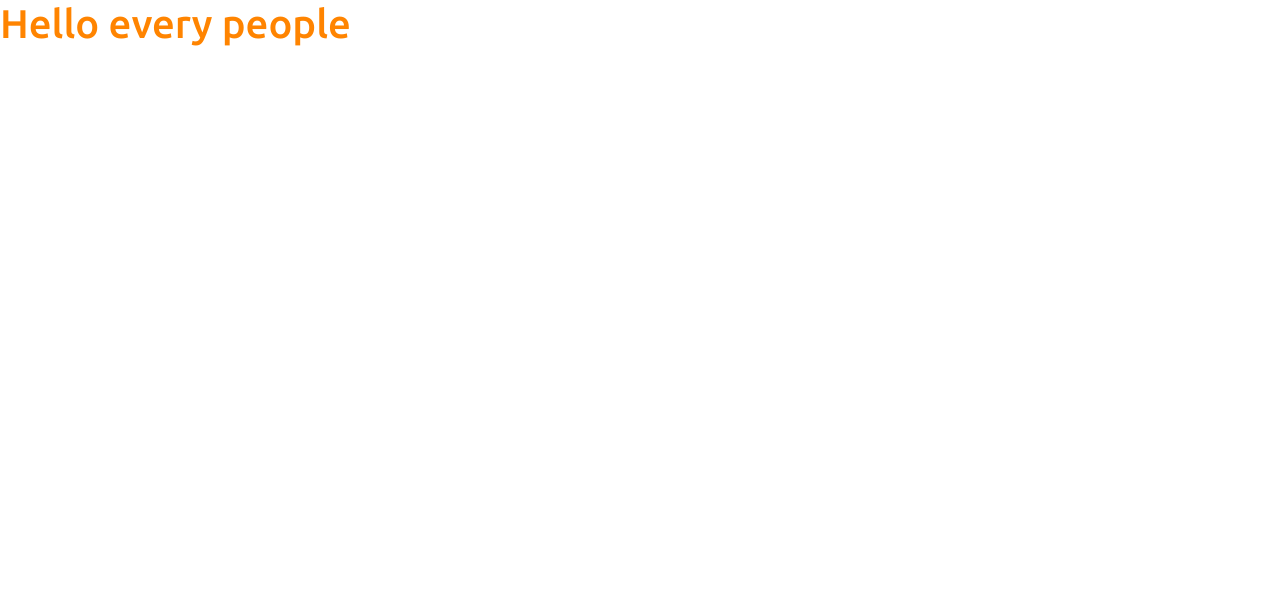
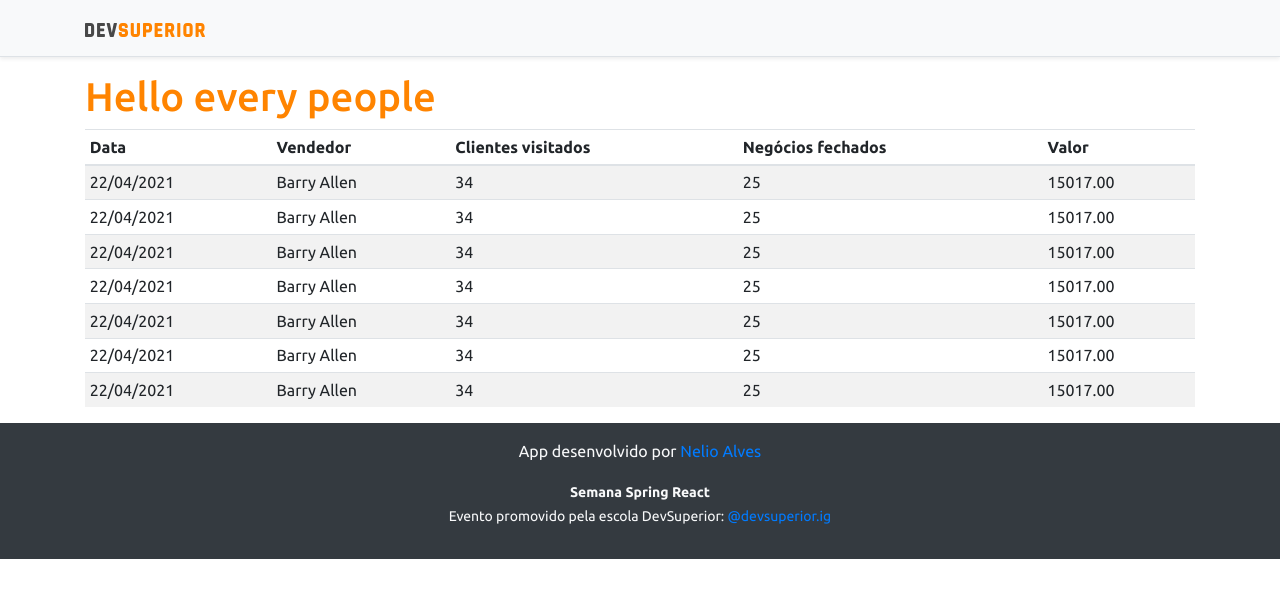
Before and after one commit to Laerciosantosn/Ds-vendas, a React (Create React App) app in the folder frontend/: page / in a window 1280 px wide. Shown: the top 598 px of the page. Built offline with nearby package versions, Linux system fonts and the light colour scheme.

Commit message:
created components

```diff
--- a/frontend/src/App.tsx
+++ b/frontend/src/App.tsx
@@ -1,9 +1,17 @@
+import DataTable from 'components/DataTable';
+import Footer from 'components/Footer';
+import Navbar from 'components/Navbar';
 import React from 'react';
 
 function App() {
   return (
     <div>
-      <h1 className="text-primary">Hello every people</h1>
+      <Navbar/>
+      <div  className="container" >
+        <h1 className="text-primary">Hello every people</h1>
+        <DataTable />
+      </div>
+      <Footer />
     </div>
   );
 }
--- /dev/null
+++ b/frontend/src/components/DataTable/index.tsx
@@ -0,0 +1,73 @@
+import React from 'react';
+
+
+const DataTable: React.FC = () => {
+  return (
+    <div className="table-responsive">
+      <table className="table table-striped table-sm">
+        <thead>
+          <tr>
+            <th>Data</th>
+            <th>Vendedor</th>
+            <th>Clientes visitados</th>
+            <th>Negócios fechados</th>
+            <th>Valor</th>
+          </tr>
+        </thead>
+        <tbody>
+          <tr>
+            <td>22/04/2021</td>
+            <td>Barry Allen</td>
+            <td>34</td>
+            <td>25</td>
+            <td>15017.00</td>
+          </tr>
+          <tr>
+            <td>22/04/2021</td>
+            <td>Barry Allen</td>
+            <td>34</td>
+            <td>25</td>
+            <td>15017.00</td>
+          </tr>
+          <tr>
+            <td>22/04/2021</td>
+            <td>Barry Allen</td>
+            <td>34</td>
+            <td>25</td>
+            <td>15017.00</td>
+          </tr>
+          <tr>
+            <td>22/04/2021</td>
+            <td>Barry Allen</td>
+            <td>34</td>
+            <td>25</td>
+            <td>15017.00</td>
+          </tr>
+          <tr>
+            <td>22/04/2021</td>
+            <td>Barry Allen</td>
+            <td>34</td>
+            <td>25</td>
+            <td>15017.00</td>
+          </tr>
+          <tr>
+            <td>22/04/2021</td>
+            <td>Barry Allen</td>
+            <td>34</td>
+            <td>25</td>
+            <td>15017.00</td>
+          </tr>
+          <tr>
+            <td>22/04/2021</td>
+            <td>Barry Allen</td>
+            <td>34</td>
+            <td>25</td>
+            <td>15017.00</td>
+          </tr>
+        </tbody>
+      </table>
+    </div>
+  );
+}
+
+export default DataTable;
--- /dev/null
+++ b/frontend/src/components/Footer/index.tsx
@@ -0,0 +1,15 @@
+import React from 'react';
+
+const Footer: React.FC = () => {
+  return (
+    <footer className="footer mt-auto py-3 bg-dark">
+      <div className="container">
+        <p className="text-light">App desenvolvido por <a href="https://github.com/acenelio" target="_blank" rel="noreferrer">Nelio Alves</a></p>
+        <p className="text-light"><small><strong>Semana Spring React</strong><br />
+      Evento promovido pela escola DevSuperior: <a href="https://instagram.com/devsuperior.ig" target="_blank" rel="noreferrer">@devsuperior.ig</a></small></p>
+      </div>
+    </footer>
+  );
+}
+
+export default Footer;
--- /dev/null
+++ b/frontend/src/components/Navbar/index.tsx
@@ -0,0 +1,16 @@
+import React from 'react';
+import ImgDsDark from '../../assets/img/ds-dark.svg';
+
+const Navbar: React.FC = () => {
+  return (
+    <div className="d-flex flex-column flex-md-row align-items-center p-3 px-md-4 mb-3 bg-light border-bottom shadow-sm">
+      <div className="container">
+        <nav className="my-2 my-md-0 mr-md-3">
+          <img src={ImgDsDark} alt="DevSuperior" width="120" />
+        </nav>
+      </div>
+    </div>
+  )
+}
+
+export default Navbar;
```
Also changed, not shown: frontend/src/assets/img/ds-dark.svg (added).
